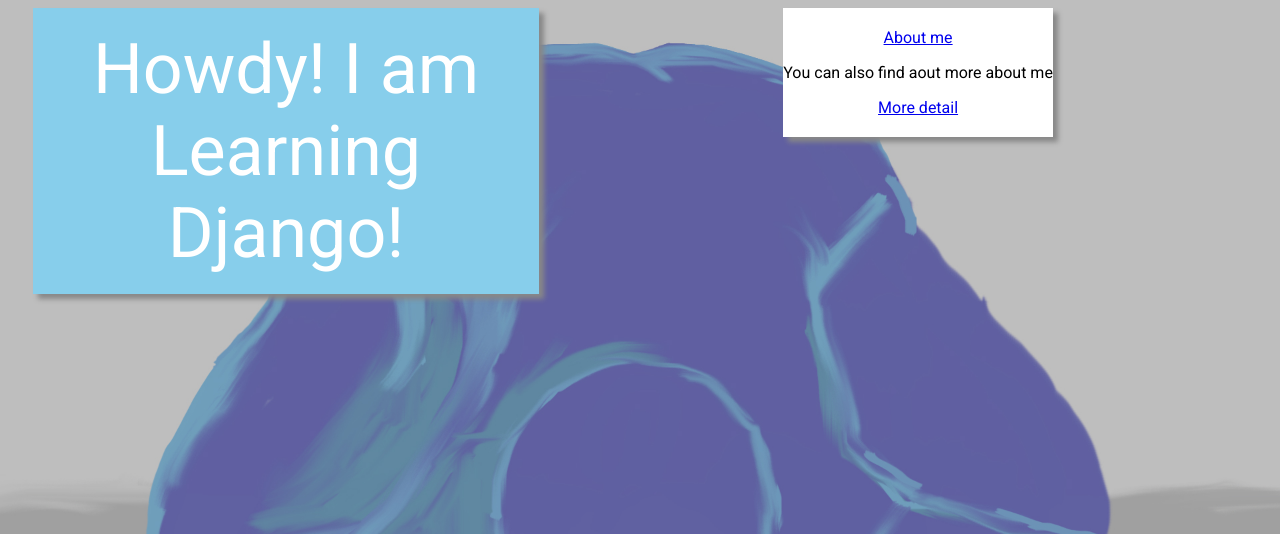
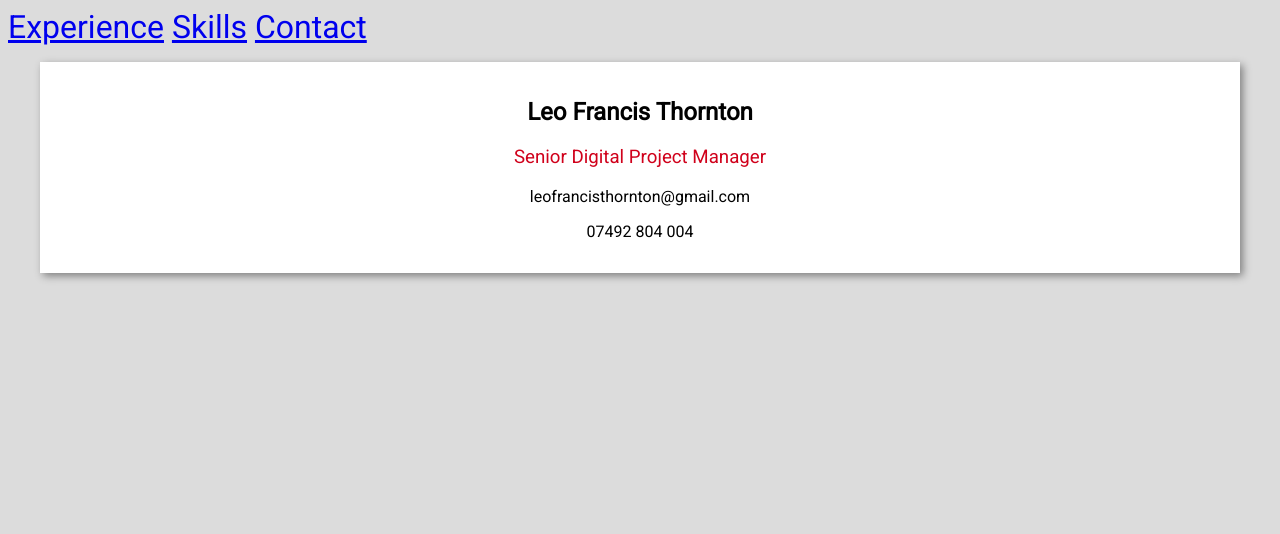
Before and after one commit to Memno87/python-party, a Django app: page / in a window 1280 px wide. Shown: the top 534 px of the page. Run offline with Django 3.2, Linux system fonts and the light colour scheme.

Commit message:
updated CSS, added nav and into

```diff
--- /dev/null
+++ b/website-01/website01/websiteapp01/static/menu.js
@@ -0,0 +1,9 @@
+/* Open when someone clicks on the span element */
+function openNav() {
+    document.getElementById("myNav").style.width = "100%";
+}
+
+/* Close when someone clicks on the "x" symbol inside the overlay */
+function closeNav() {
+    document.getElementById("myNav").style.width = "0%";
+}
--- a/website-01/website01/websiteapp01/static/style.css
+++ b/website-01/website01/websiteapp01/static/style.css
@@ -1,45 +1,39 @@
-h1 {
-	font-size: 70px;
-	font-family: 'Roboto', sans-serif;
-	text-align:center;
-}
-
 body {
 	font-family: 'Roboto', sans-serif;
-	text-align:center;
-	background: url(/websiteapp01/static/kneeling_woman_alone.jpg);
-    background-position: center center;
-    background-repeat: no-repeat;
-    background-attachment: fixed;
-    background-size: cover;
     background-color: #464646;
 }
 
 
-
-.heromod {
-	display: inline-block;
-	max-width: 40%;
-	float: left;
-	font-size: 70px;
-	color: white;
-	background-color: skyblue;
-	box-shadow: 5px 5px 5px #888;
-	padding-top: 20px;
-	padding-bottom: 20px;
-	margin-left: 2%;
-	margin-right: 2%;
-	margin-bottom: 20px;
+h1 {
+	font-size: 5em;
+	text-align:center;
 }
 
-.secmod {
-	display: inline-block;
-	max-width: 70%;
-	float; right;
-	background-color: white;
-	box-shadow: 5px 5px 5px #888;
-	padding-top: 20px;
-	padding-bottom: 20px;
-	margin-left: 2%;
-	margin-right: 2%;
+h3 {
+    color: #D0011B;
+    font-weight: lighter;
 }
+
+
+.nav {
+    font-size: 2em;
+
+}
+
+#intro {
+    background-color: white;
+    box-shadow: 0.2em 0.2em 0.5em grey;
+    max-width: 1200px;
+    text-align: center;
+    margin: auto;
+    margin-top: 1rem;
+    margin-bottom: 1rem;
+    padding-top: 1rem;
+    padding-bottom: 1rem;
+}
+
+    /*background: url(/websiteapp01/static/space.png);
+    background-position: center center;
+    background-repeat: no-repeat;
+    background-attachment: fixed;
+    background-size: cover;*\
--- a/website-01/website01/websiteapp01/templates/index.html
+++ b/website-01/website01/websiteapp01/templates/index.html
@@ -5,19 +5,21 @@
         <meta charset="utf-8">
         <title>Howdy!</title>
         <link rel="stylesheet" href="/websiteapp01/static/style.css"/>
+        <script src="/websiteapp01/static/menu.js"></script>
         <link href="https://fonts.googleapis.com/css?family=Roboto" rel="stylesheet">
         <body style="background-color:gainsboro;">
     </head>
     <body>
-        <div class='heromod'
-        <h1>Howdy! I am Learning Django!</h1>
-        </div>
-        <div class='secmod'>
-        <a href="/about/"> About me</a>
-        <p>
-            You can also find aout more about me
-        </p>
-        <a href="/detail/"> More detail</a>
+        <nav class="nav">
+            <a href="#">Experience</a>
+            <a href="#">Skills</a>
+            <a href="#">Contact</a>
+        </nav>
+        <div id="intro">
+            <h2>Leo Francis Thornton</h2>
+            <h3>Senior Digital Project Manager</h3>
+            <p>leofrancisthornton@gmail.com</p>
+            <p>07492 804 004</p>
         </div>
     </body>
 </html>
```
Also changed, not shown: website-01/website01/websiteapp01/static/space.gif (added), website-01/website01/websiteapp01/static/space.png (added).
